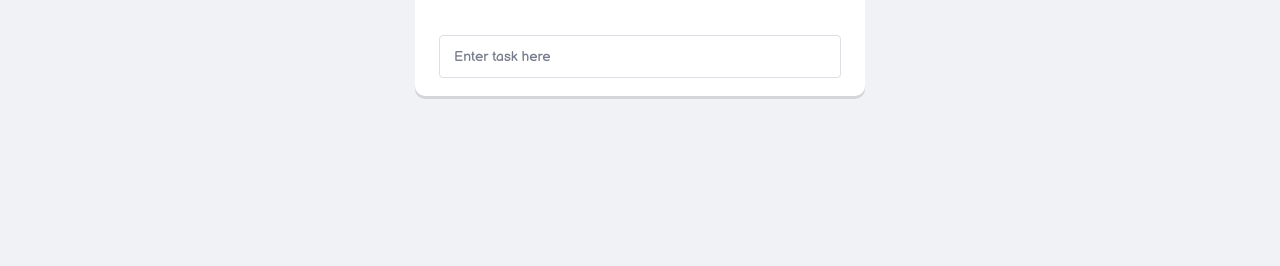
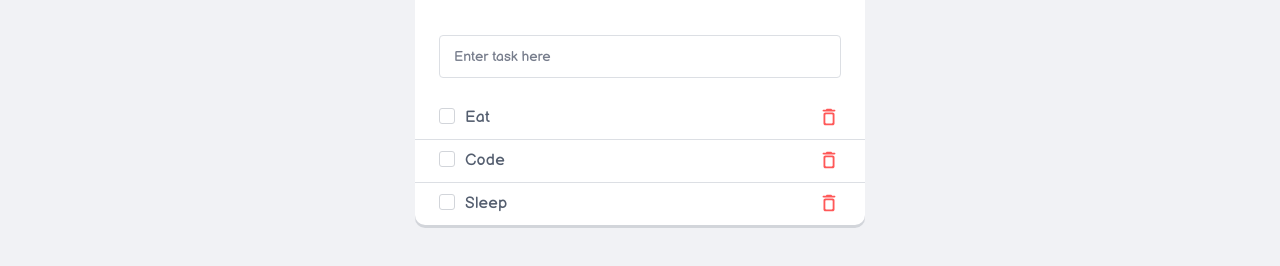
Before and after one commit to riser515/Your_Scheduler, a website built with webpack: page index.html in a window 1280 px wide. Shown: the part 210-476 px from the top of the page. Built offline with nearby package versions, Linux system fonts and the light colour scheme.

Commit message:
Added Tasks to the structure

```diff
--- a/index.html
+++ b/index.html
@@ -16,6 +16,23 @@
       <form class="tasks__form" name="tasks">
         <input type="text" placeholder="Enter task here" class="task" />
       </form>
+      <ul class="tasks__list">
+        <li>
+          <input type="checkbox" />
+          <span>Eat</span>
+          <button type="button"></button>
+        </li>
+        <li>
+          <input type="checkbox" />
+          <span>Code</span>
+          <button type="button"></button>
+        </li>
+        <li>
+          <input type="checkbox" />
+          <span>Sleep</span>
+          <button type="button"></button>
+        </li>
+      </ul>
     </div>
   </body>
 </html>
--- a/src/styles.css
+++ b/src/styles.css
@@ -75,3 +75,72 @@ body {
 .tasks__form input::placeholder {
   color: #777d8c;
 }
+
+.tasks__list {
+  margin: 0;
+  padding: 0;
+  list-style: none;
+}
+
+.tasks__list li {
+  border-top: 1px solid #dcdfe4;
+  padding: 8px 24px;
+  line-height: 26px;
+  display: flex;
+}
+
+.tasks__list li:first-child {
+  border-top: 1px solid transparent;
+}
+
+.tasks__list li input[type="checkbox"] {
+  -webkit-appearance: none;
+  margin: 0;
+  padding: 0;
+  border: 1px solid #d2d5da;
+  border-radius: 3px;
+  width: 16px;
+  height: 16px;
+  outline: 0;
+  margin-right: 10px;
+  position: relative;
+  top: 3px;
+  order: 1;
+}
+
+.tasks__list li input[type="checkbox"]:checked {
+  background: #24b373 url(../images/done.svg) no-repeat center center;
+  background-size: contain;
+  border-color: #24b373;
+}
+
+.tasks__list li input[type="checkbox"]:focus {
+  border-color: #24b373;
+  box-shadow: 0 0 0 3px #cff1e2;
+}
+
+.tasks__list li span {
+  order: 2;
+}
+
+.tasks__list li button {
+  order: 3;
+  padding: 0;
+  outline: 0;
+  margin-left: auto;
+  background: url(../images/delete.svg) no-repeat center center;
+  background-size: contain;
+  width: 24px;
+  height: 24px;
+  border: 1px solid transparent;
+}
+
+.tasks__list li button:hover {
+  background: url(../images/delete-full.svg) no-repeat center center;
+  background-size: contain;
+}
+
+.tasks__list li button:focus {
+  background: url(../images/delete-full.svg) no-repeat center center;
+  background-size: contain;
+}
```
